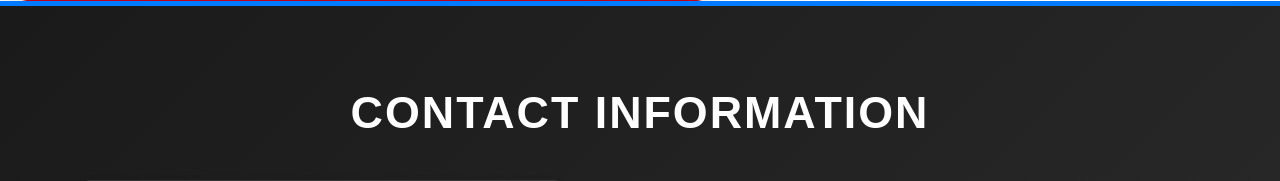
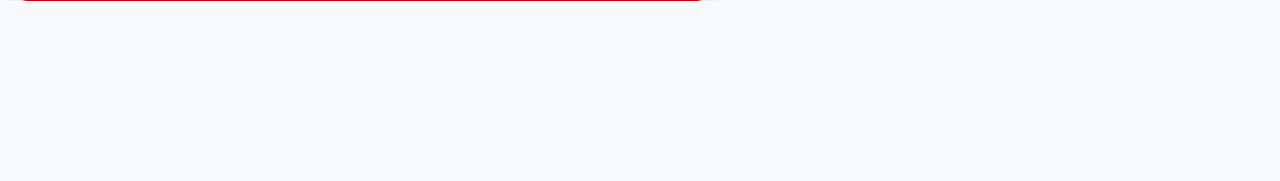
Before and after one commit to KlajdiMexhaj/LevizjaDjathtas1912, a Django app: page / in a window 1280 px wide. Shown: the part 1456-1637 px from the top of the page. After the commit the page ends 1457 px from the top, so only its background shows below. Run offline with Django 5.2, Linux system fonts and the light colour scheme; some libraries are stand-ins or nearby versions.

Commit message:
Anetarsimi Commit PAGE1

```diff
--- a/djathtasApp/templates/home.html
+++ b/djathtasApp/templates/home.html
@@ -55,7 +55,7 @@
 
 
 
-<section class="contact-info">
+<!-- <section class="contact-info">
     <div class="container">
         <h2>Contact Information</h2>
         <div class="contact-layout">
@@ -96,7 +96,7 @@
             </div>
         </div>
     </div>
-</section>
+</section> -->
 
 
 
```
